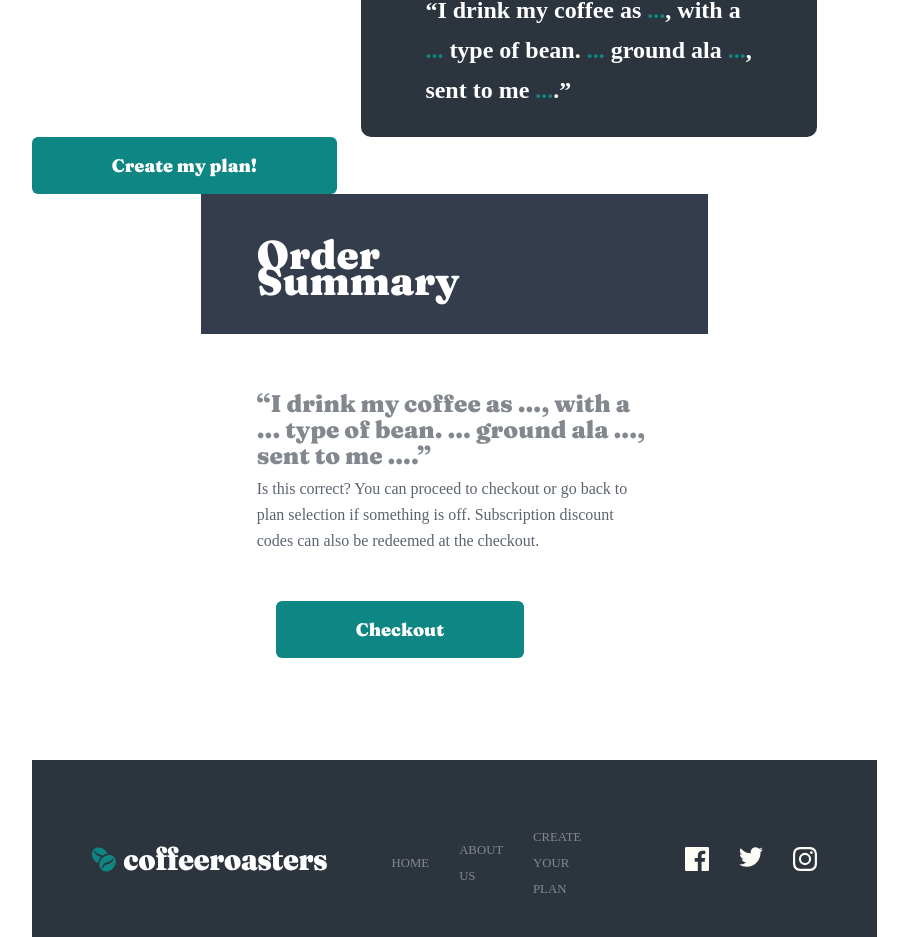
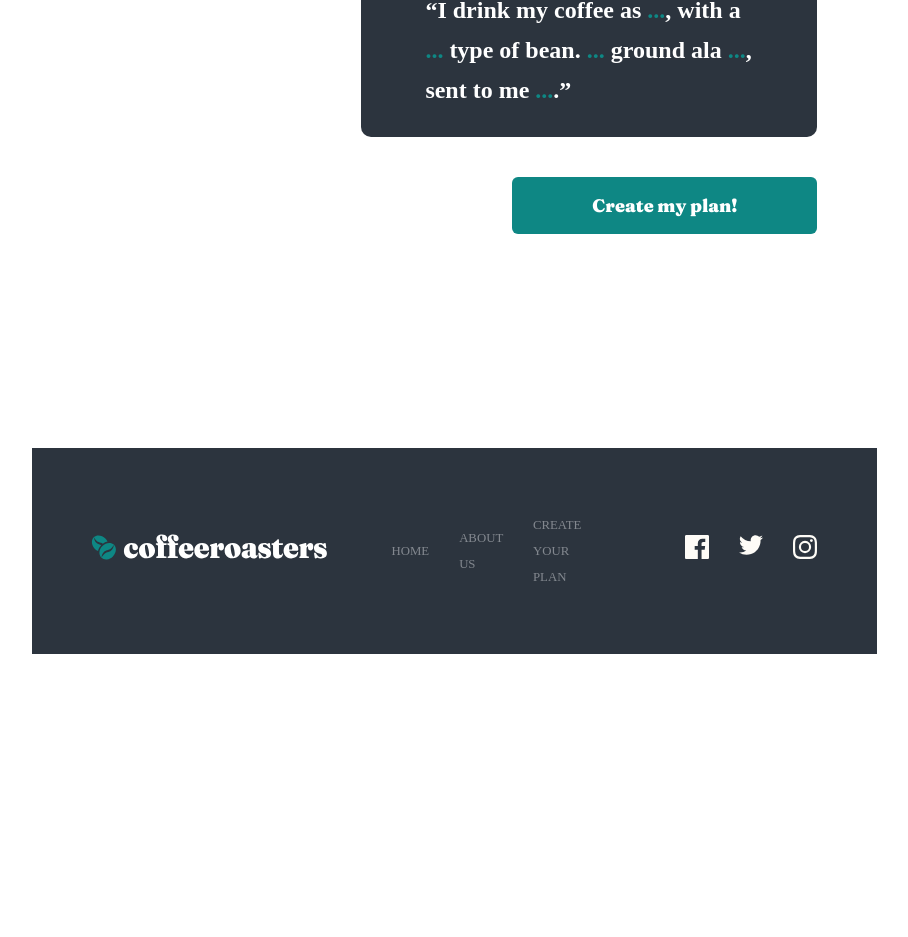
Before and after one commit to DavyFungALoi/coffee-subscription, a React (Create React App) app: page /subscribe in a window 1280 px wide. Shown: the part 2248-3185 px from the top of the page, without its empty margins (173-1081 px from the left). After the commit the page ends 2990 px from the top, so only its background shows below. Built offline with nearby package versions, Linux system fonts and the light colour scheme.

Commit message:
added bottom button styling and added order summary model css

```diff
--- a/src/App.scss
+++ b/src/App.scss
@@ -16,3 +16,16 @@
   padding-left: 16%;
   padding-right: 18%;
 }
+
+#overlay {
+
+  width: 100%;
+  height: 100%;
+  top: 0;
+  left: 0;
+  right: 0;
+  bottom: 0;
+  background-color: rgba(0, 0, 0, 0.5);
+  background-color: transparent;
+  z-index: 2;
+}
--- a/src/Components/OrderSummaryModel.js
+++ b/src/Components/OrderSummaryModel.js
@@ -1,7 +1,7 @@
 import React, { useEffect, useState } from "react";
 
 const OrderSummaryModel = (props) => {
-  const { questionAnswer } = props;
+  const { questionAnswer, rderSummaryModel } = props;
   const { howOftenCoffee } = questionAnswer;
 
   const [paymentModel, setPaymentModel] = useState();
--- a/src/Screens/SubscribeScreen.js
+++ b/src/Screens/SubscribeScreen.js
@@ -14,6 +14,11 @@ const SubscribeScreen = () => {
     grindCoffee: "...",
     howOftenCoffee: "...",
   });
+
+  const orderSummaryHandler = () => {
+    setOrderSummaryState((prevDisplayState) => !prevDisplayState);
+  };
+  const [orderSummaryState, setOrderSummaryState] = useState(false);
 
   const selectHandler = (title, questionId) => {
     switch (questionId) {
@@ -48,13 +53,12 @@ const SubscribeScreen = () => {
     }
   };
 
-  const confirmOrderModal = () => {};
+  const confirmOrderModal = () => {
+    orderSummaryHandler();
+  };
 
-  const testHandler = () => {
-    console.log(questionAnswer);
-  };
   return (
-    <div>
+    <div id="overlay">
       <div
         className="about-top-container"
         style={{ backgroundImage: `url(${blackcupheroimage})` }}
@@ -117,20 +121,28 @@ const SubscribeScreen = () => {
               <span>{` ${questionAnswer.howOftenCoffee}`}</span>.”
             </div>
           </div>
+          <div>
+            <button
+              className="btn btn-subscription"
+              onClick={() => {
+                confirmOrderModal();
+              }}
+            >
+              Create my plan!
+            </button>
+          </div>
         </div>
       </div>
 
-      <div>
-        <button
-          className="btn"
-          onClick={() => {
-            testHandler();
-          }}
-        >
-          Create my plan!
-        </button>
-      </div>
-      <OrderSummaryModel questionAnswer={questionAnswer}></OrderSummaryModel>
+      {orderSummaryState ? (
+        <OrderSummaryModel
+          OrderSummaryHandler={confirmOrderModal}
+          orderSummaryState={orderSummaryState}
+          questionAnswer={questionAnswer}
+        ></OrderSummaryModel>
+      ) : (
+        <div></div>
+      )}
     </div>
   );
 };
--- a/src/styles/Components/_orderSummaryModel.scss
+++ b/src/styles/Components/_orderSummaryModel.scss
@@ -43,3 +43,13 @@
   font-weight: 900;
   text-align: left;
 }
+#overlay {
+  width: 100%;
+  height: 100%;
+  top: 0;
+  left: 0;
+  right: 0;
+  bottom: 0;
+  background-color: rgba(0, 0, 0, 0.5);
+  z-index: 2;
+}
--- a/src/styles/Screens/_SubscribeScreen.scss
+++ b/src/styles/Screens/_SubscribeScreen.scss
@@ -11,6 +11,12 @@
   gap: 7.8125rem;
   margin-left: 7%;
   margin-right: 7%;
+}
+.btn.btn-subscription {
+  margin-top: 2.5rem;
+  margin-left: auto;
+  display: flex;
+  margin-bottom: 10.5rem;
 }
 
 .order-summary-container {
```
